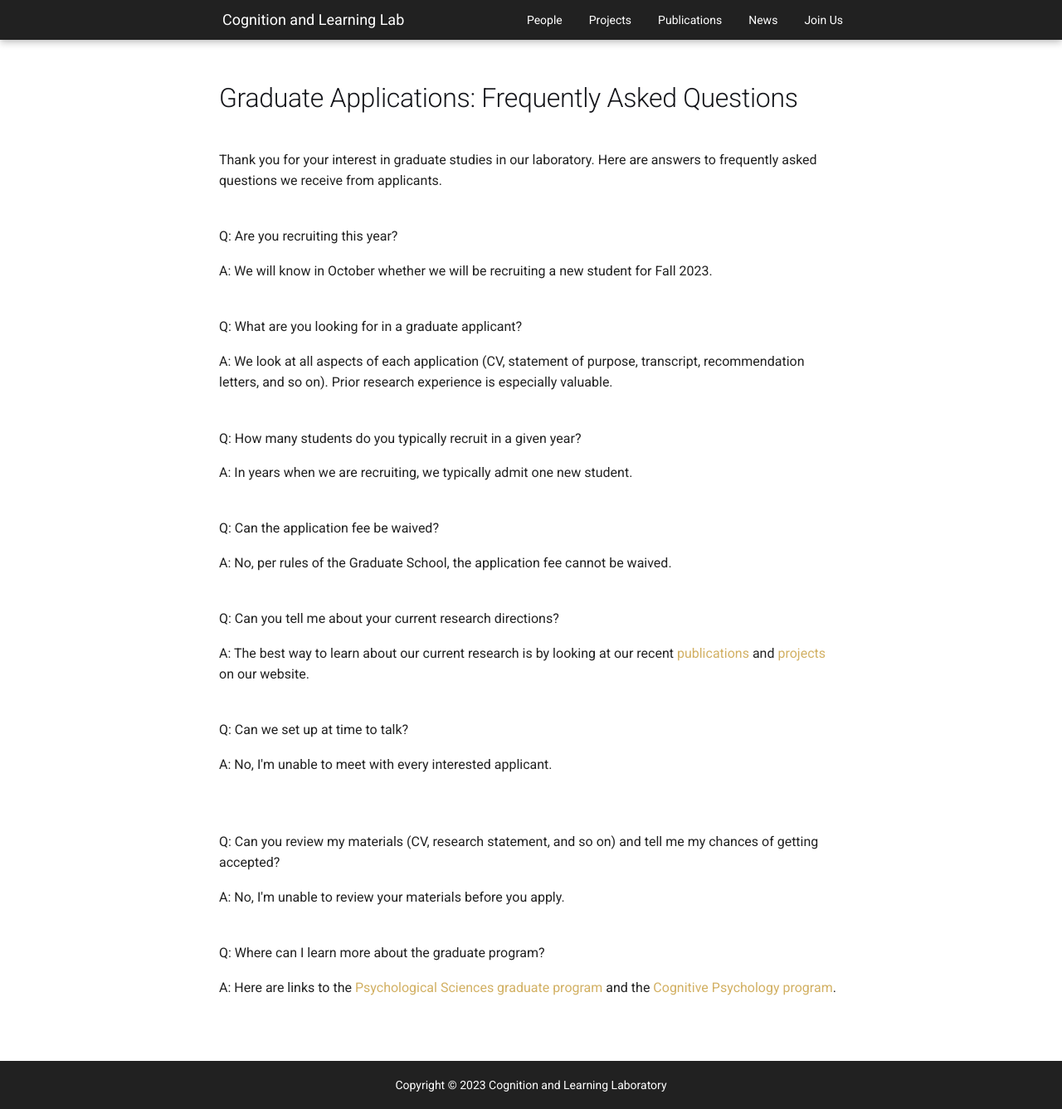
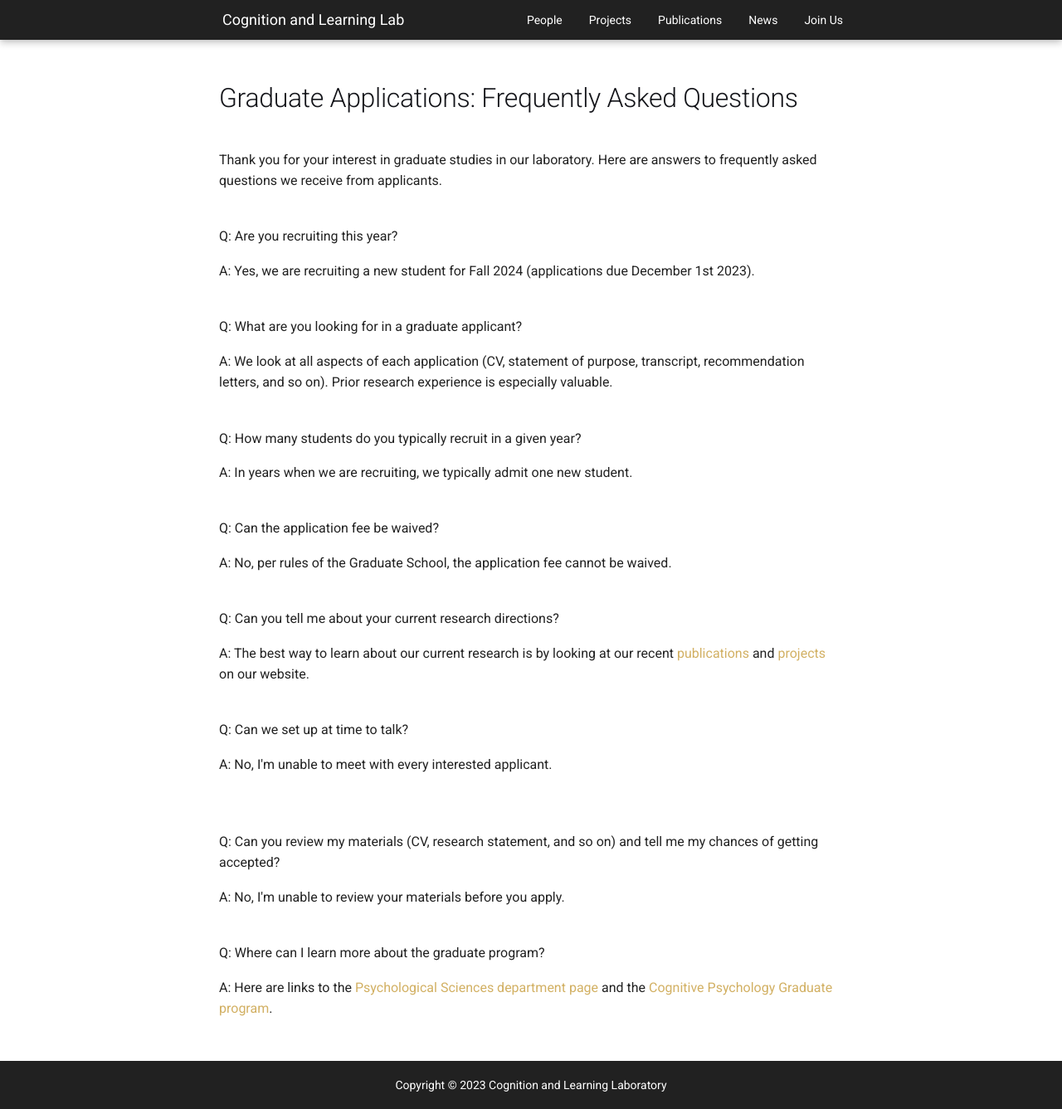
Before and after one commit to shivanya-chandra/pcllab.github.io, an MkDocs documentation site: the page built from docs/joinus/graduate.md, in a window 1280 px wide and 1337 px high. Shown: the whole window at 83% size. Built offline with MkDocs 1.6.1 and Material for MkDocs 9.7.7, drawn with Linux system fonts in a browser that asks for light colours; comment, search, counter and statistics services are not loaded.

Commit message:
Update graduate.md

```diff
--- a/docs/joinus/graduate.md
+++ b/docs/joinus/graduate.md
@@ -11,7 +11,7 @@ Thank you for your interest in graduate studies in our laboratory. Here are answ
 
 Q: Are you recruiting this year?
 
-A: We will know in October whether we will be recruiting a new student for Fall 2023.
+A: Yes, we are recruiting a new student for Fall 2024 (applications due December 1st 2023).
 <br><br>
 
 Q: What are you looking for in a graduate applicant?
@@ -46,5 +46,5 @@ A: No, I'm unable to review your materials before you apply.
 
 Q: Where can I learn more about the graduate program?
 
-A: Here are links to the [Psychological Sciences graduate program](https://www.purdue.edu/hhs/psy/graduate/index.html){target="_blank" rel="noreferrer"} and the [Cognitive Psychology program](https://www.purdue.edu/hhs/psy/graduate/graduate_training_areas/cognitive_psychology/index.html){target="_blank" rel="noreferrer"}.
+A: Here are links to the [Psychological Sciences department page](https://hhs.purdue.edu/psy/){target="_blank" rel="noreferrer"} and the [Cognitive Psychology Graduate program](https://www.purdue.edu/hhs/psy/graduate/graduate_training_areas/cognitive_psychology/index.html){target="_blank" rel="noreferrer"}.
 <br><br>
```
